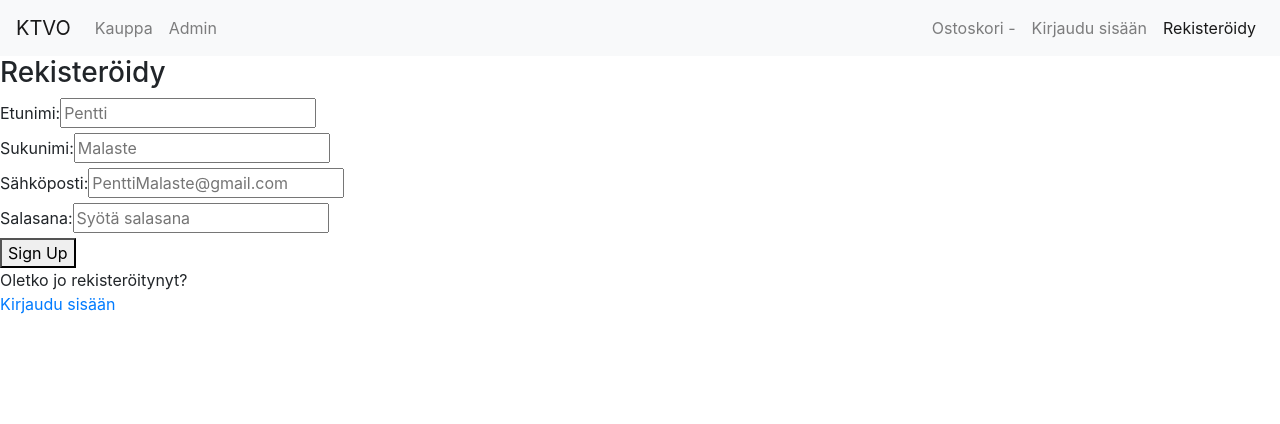
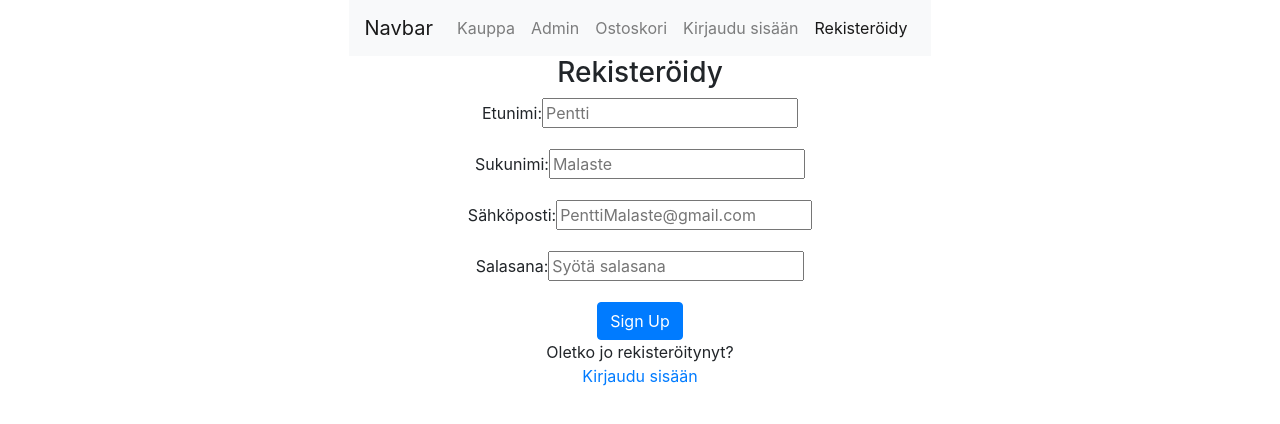
Before and after one commit to anaatti67/Projekti2, a React (Create React App) app in the folder fullstack/frontend/: page /signup in a window 1280 px wide. Shown: the top 424 px of the page. Built offline with nearby package versions, Linux system fonts and the light colour scheme.

Commit message:
burger menu ja jotain bs kikkailua

```diff
--- a/fullstack/frontend/package.json
+++ b/fullstack/frontend/package.json
@@ -8,9 +8,11 @@
     "@testing-library/user-event": "^7.2.1",
     "bootstrap": "^4.4.1",
     "cors": "^2.8.5",
+    "eslint": "^6.8.0",
     "mysql": "^2.18.1",
     "nodemon": "^2.0.2",
     "react": "^16.13.0",
+    "react-aux": "^1.1.0",
     "react-bootstrap": "^1.0.0",
     "react-dom": "^16.13.0",
     "react-router-dom": "^5.1.2",
--- a/fullstack/frontend/src/App.js
+++ b/fullstack/frontend/src/App.js
@@ -6,6 +6,7 @@ import Store from './Store';
 import Login from './components/login/login.component'
 import SignUp from './components/signup/signup.component'
 import LandingPage from './LandingPage'
+import {Navbar, Nav} from 'react-bootstrap'
 import 'bootstrap/dist/css/bootstrap.min.css';
 //import CartListener from './CartListener'
 
@@ -13,29 +14,26 @@ import 'bootstrap/dist/css/bootstrap.min.css';
 // Add Navigation here
 const Navi = () => {
     return (
-      <nav className="navbar navbar-expand-sm bg-light navbar-light">
-        <a className="navbar-brand" href="/#">KTVO</a>
-        <ul className="navbar-nav">
-          <li className="nav-item">
+      <Nav className="justify-content-center" >
+      <Navbar  bg="light" expand="md">
+        <Navbar.Brand href='/'>Navbar</Navbar.Brand>
+        <Navbar.Toggle aria-controls="basic-navbar-nav" />
+            <Navbar.Collapse id="basic-navbar-nav">
+              <Nav className="mr-auto">
+
             <NavLink className="nav-item nav-link" to="/store">Kauppa</NavLink>
-          </li>
-          <li className="nav-item">
+
             <NavLink className="nav-item nav-link" to="/admin">Admin</NavLink>
-          </li>
 
-        </ul>
-        <ul className="navbar-nav ml-auto">
-          <li>
-            <NavLink className="nav-item nav-link" to="/cart">Ostoskori - </NavLink>
-          </li>
-          <li>
+            <NavLink className="nav-item nav-link" to="/cart">Ostoskori</NavLink>
+
             <NavLink className="nav-item nav-link" to="/login">Kirjaudu sisään</NavLink>
-          </li>
-          <li>
+
             <NavLink className="nav-item nav-link" to="/signup">Rekisteröidy</NavLink>
-          </li>
-        </ul>
-      </nav>
+          </Nav>
+        </Navbar.Collapse>
+      </Navbar>
+      </Nav>
       )
   }
 
--- a/fullstack/frontend/src/components/login/login.component.js
+++ b/fullstack/frontend/src/components/login/login.component.js
@@ -1,33 +1,36 @@
 import React, { Component } from 'react'
+import Form from 'react-bootstrap/Form'
+import 'bootstrap/dist/css/bootstrap.min.css';
 
 class Login extends Component {
   render () {
     return (
       <form>
+        <div className="form-group" align="center" color="blue">
           <h3>Kirjaudu sisään</h3>
 
-        <div className="">
+          <div className="form-group ">
             <label>Sähköposti: </label>
             <input type="email" className="" placeholder="PenttiMalaste@gmail.com" />
           </div>
 
-        <div className="">
+          <div className="form-group">
             <label>Salasana: </label>
             <input type="password" className="" placeholder="Syötä salasana" />
           </div>
 
-        <div className="">
-          <div className="">
+          <div className="form-group">
+            <div className="custom-control custom-checkbox">
               <input type="checkbox" className="" id="customCheck1" />
-
               <label className="" /* Muistakaa minut voi toteuttaa jos jaksaa */ htmlFor="customCheck1">Muista minut</label>
             </div>
           </div>
 
-        <button type="submit" className="">Lähetä</button>
+          <button type="submit" className="btn btn-primary">Lähetä</button>
           <p className="">
               Unohtuiko <a href="/#">Salasana?</a>
           </p>
+        </div>
       </form>
     )
   }
--- a/fullstack/frontend/src/components/signup/signup.component.js
+++ b/fullstack/frontend/src/components/signup/signup.component.js
@@ -3,30 +3,30 @@ import React, { Component } from 'react'
 class SignUp extends Component {
   render () {
     return (
-      <form>
+      <form className="form-group" align="center">
         <h3>Rekisteröidy</h3>
 
-        <div>
+        <div className="form-group">
           <label>Etunimi: </label>
           <input type="text" className="" placeholder="Pentti" />
         </div>
 
-        <div>
+        <div className="form-group">
           <label>Sukunimi: </label>
           <input type="text" className="" placeholder="Malaste" />
         </div>
 
-        <div>
+        <div className="form-group">
           <label>Sähköposti: </label>
           <input type="email" className="" placeholder="PenttiMalaste@gmail.com" />
         </div>
 
-        <div>
+        <div className="form-group">
           <label>Salasana: </label>
           <input type="password" className="" placeholder="Syötä salasana" />
         </div>
 
-        <button type="submit" className="">Sign Up</button>
+        <button type="submit" className="btn btn-primary">Sign Up</button>
         <p className="">
                 Oletko jo rekisteröitynyt? <br/>
                 <a href="/login">Kirjaudu sisään</a>
```
Also changed, not shown: 1 other file (tests, documents, lock files or other folders). Lines whose indentation alone changed are shown as unchanged.
